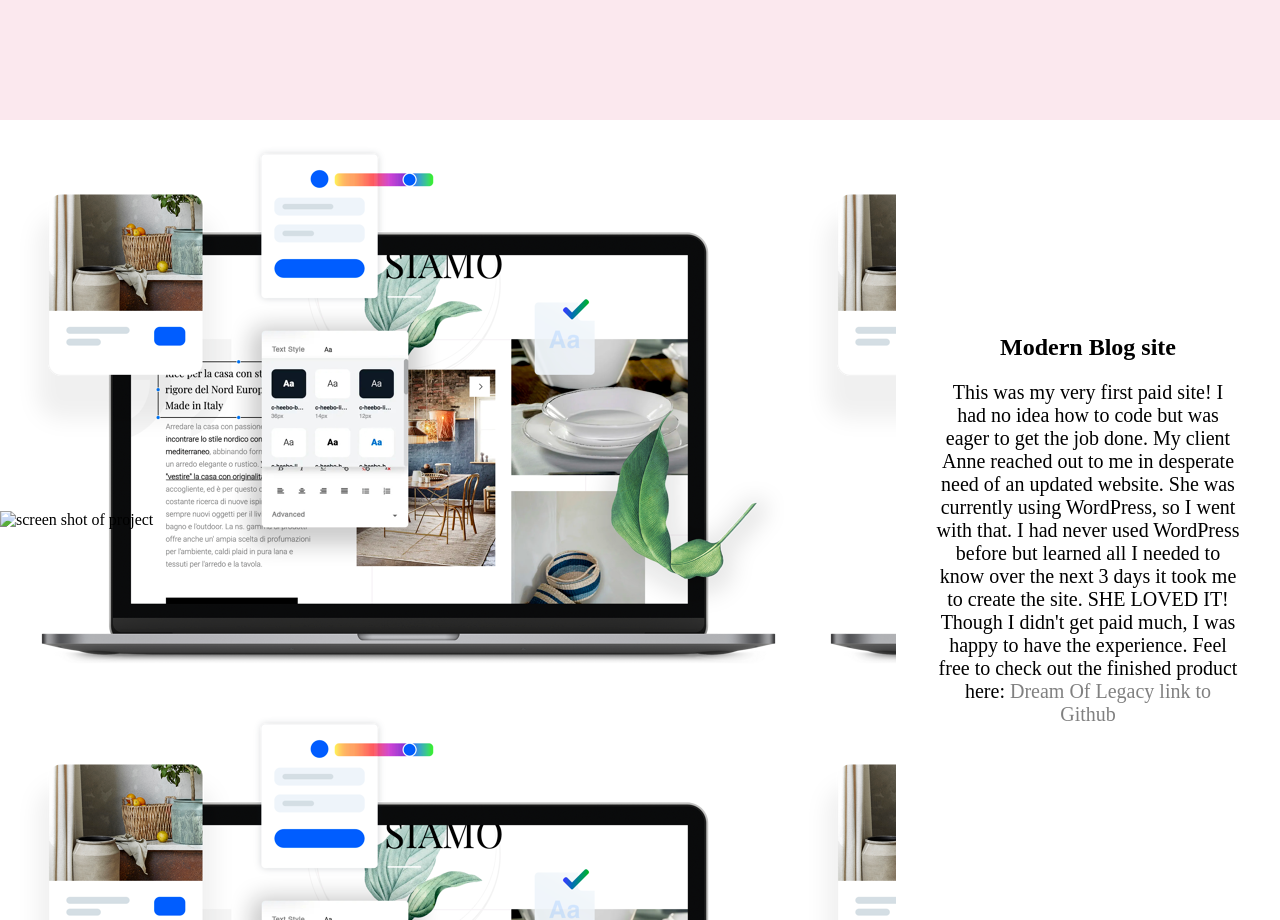
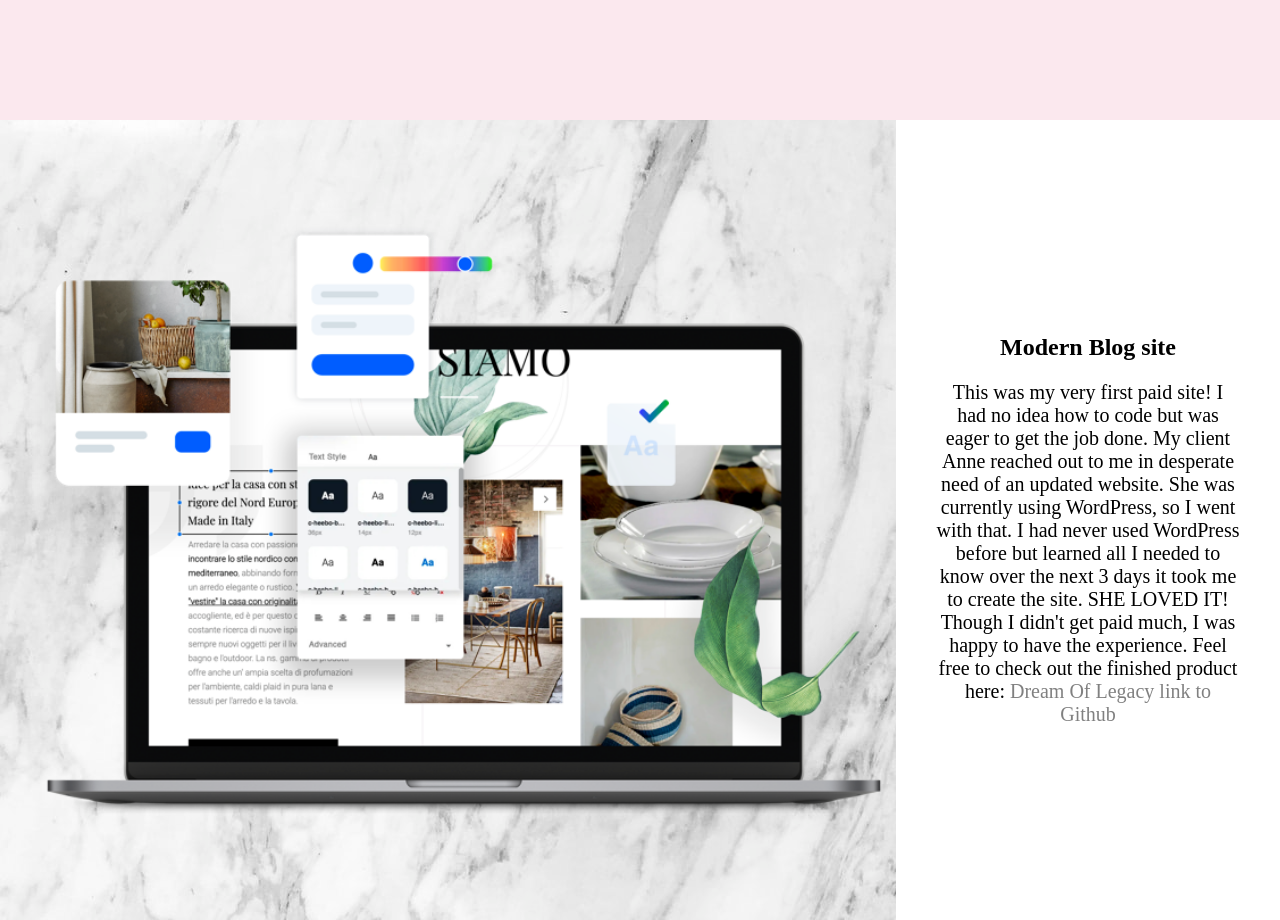
Before and after one commit to Dawnyale/New, a plain HTML site: page index.html in a window 1280 px wide. Shown: the part 1480-2400 px from the top of the page. Drawn offline with Linux system fonts and the light colour scheme.

Commit message:
updated photos

```diff
--- a/index.html
+++ b/index.html
@@ -72,7 +72,7 @@
         <div>
           <img
             id="proImg"
-            src=""
+            src="workyes.png"
             alt="screen shot of project"
           />
         </div>
--- a/style.css
+++ b/style.css
@@ -81,7 +81,7 @@ a {
 /*project section*/
 
 #projects {
-  background-image: url("workyes.png");
+  background-image: url("photo-1558346648-9757f2fa4474.jpeg");
   background-attachment: fixed;
   display: flex;
   flex-direction: column;
```
